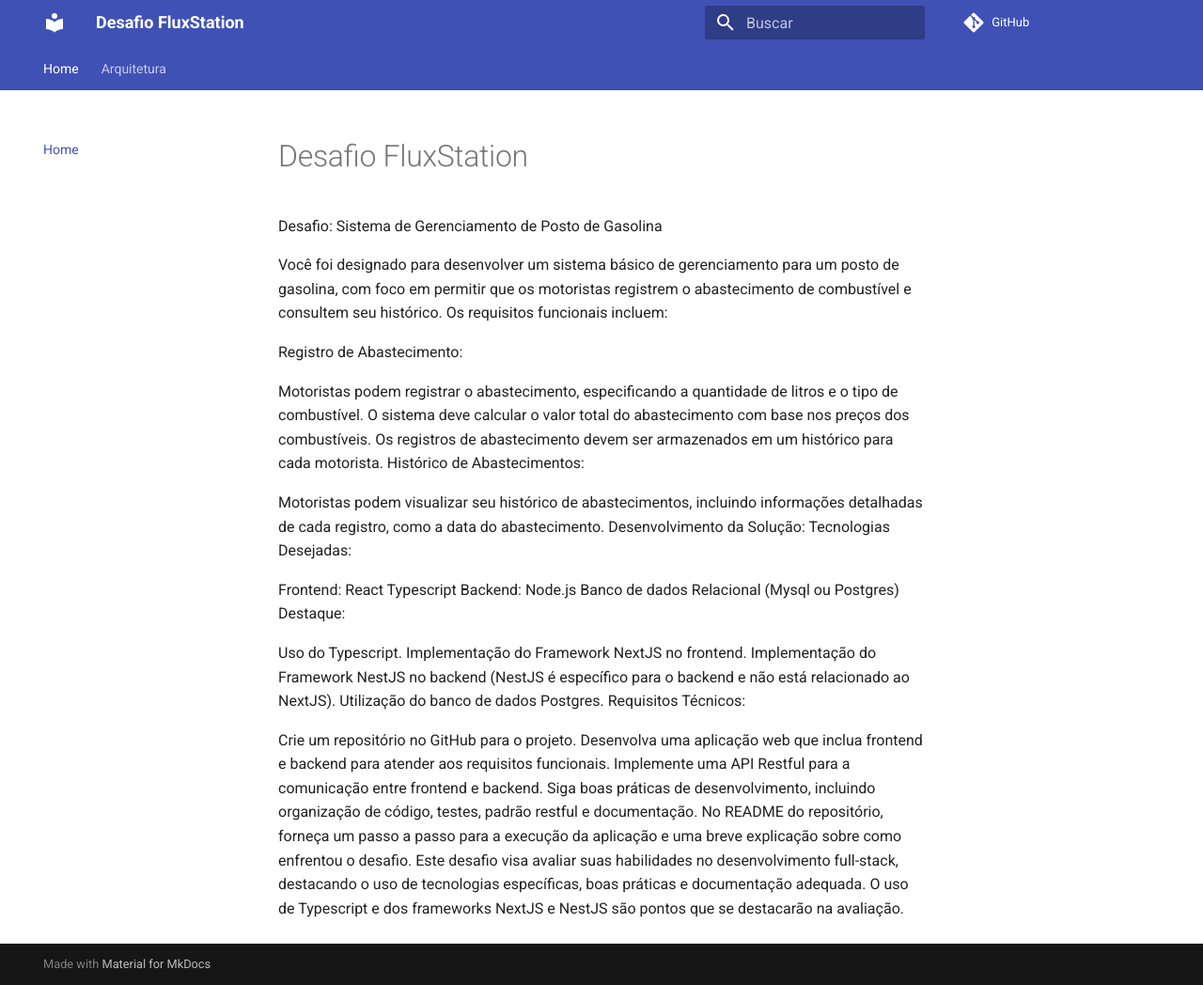
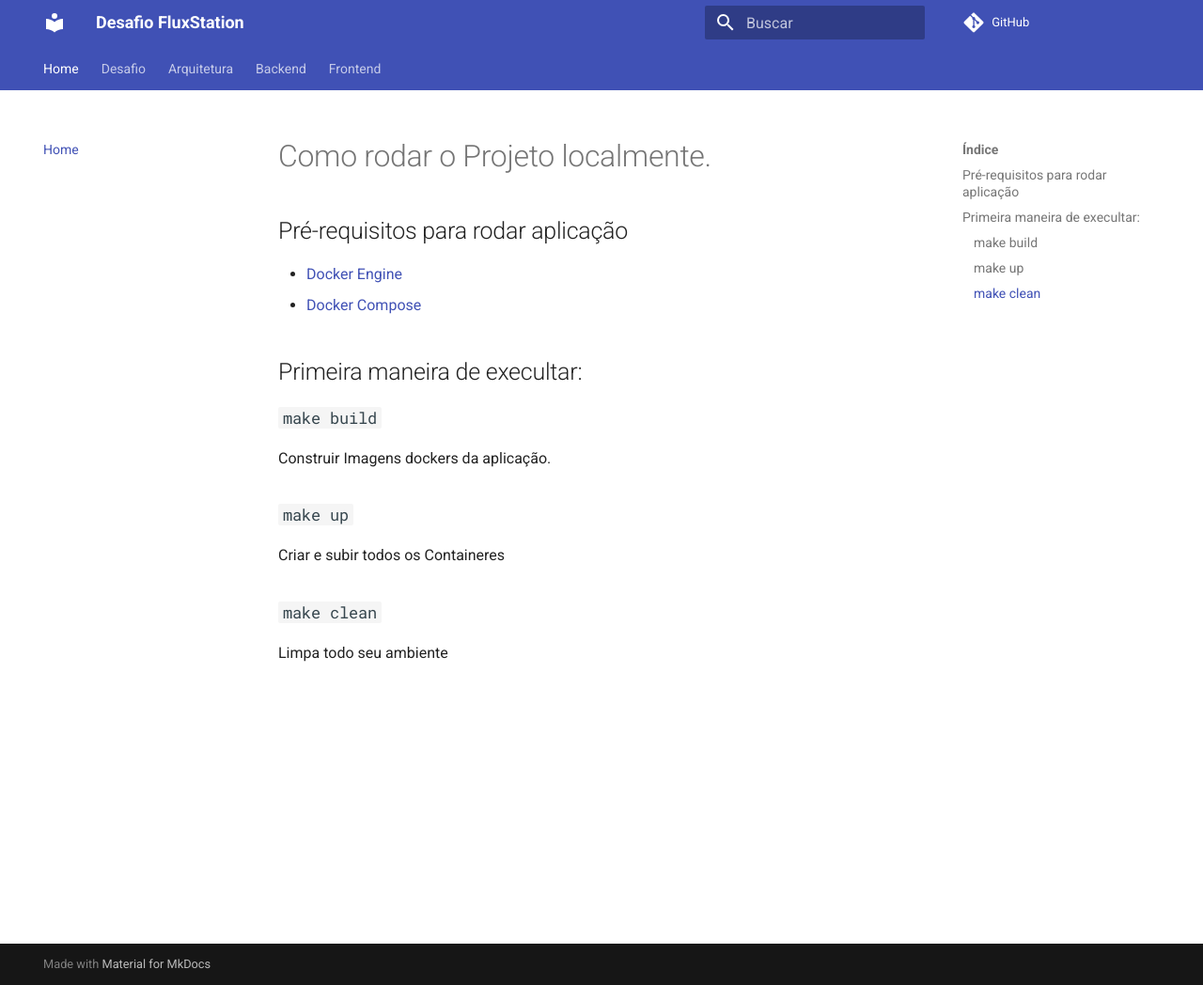
Before and after one commit to francisco1code/Desafio-FluxStation, an MkDocs documentation site: the page built from docs/index.md, in a window 1280 px wide and 1048 px high. Shown: the whole window at 94% size. Built offline with MkDocs 1.6.1 and Material for MkDocs 9.7.7, drawn with Linux system fonts in a browser that asks for light colours; comment, search, counter and statistics services are not loaded.

Commit message:
Added new documents page

```diff
--- a/docs/index.md
+++ b/docs/index.md
@@ -1,34 +1,20 @@
-# Desafio FluxStation
+# Como rodar o Projeto localmente.
 
-Desafio: Sistema de Gerenciamento de Posto de Gasolina
+## Pré-requisitos para rodar aplicação
 
-Você foi designado para desenvolver um sistema básico de gerenciamento para um posto de gasolina, com foco em permitir que os motoristas registrem o abastecimento de combustível e consultem seu histórico. Os requisitos funcionais incluem:
+- [Docker Engine](https://docs.docker.com/engine/install/)
+- [Docker Compose](https://docs.docker.com/compose/install/)
 
-Registro de Abastecimento:
+## Primeira maneira de execultar:
 
-Motoristas podem registrar o abastecimento, especificando a quantidade de litros e o tipo de combustível.
-O sistema deve calcular o valor total do abastecimento com base nos preços dos combustíveis.
-Os registros de abastecimento devem ser armazenados em um histórico para cada motorista.
-Histórico de Abastecimentos:
+### `make build`
 
-Motoristas podem visualizar seu histórico de abastecimentos, incluindo informações detalhadas de cada registro, como a data do abastecimento.
-Desenvolvimento da Solução:
-Tecnologias Desejadas:
+Construir Imagens dockers da aplicação.
 
-Frontend: React Typescript
-Backend: Node.js
-Banco de dados Relacional (Mysql ou Postgres)
-Destaque:
+### `make up`
 
-Uso do Typescript.
-Implementação do Framework NextJS no frontend.
-Implementação do Framework NestJS no backend (NestJS é específico para o backend e não está relacionado ao NextJS).
-Utilização do banco de dados Postgres.
-Requisitos Técnicos:
+Criar e subir todos os Containeres
 
-Crie um repositório no GitHub para o projeto.
-Desenvolva uma aplicação web que inclua frontend e backend para atender aos requisitos funcionais.
-Implemente uma API Restful para a comunicação entre frontend e backend.
-Siga boas práticas de desenvolvimento, incluindo organização de código, testes, padrão restful e documentação.
-No README do repositório, forneça um passo a passo para a execução da aplicação e uma breve explicação sobre como enfrentou o desafio.
-Este desafio visa avaliar suas habilidades no desenvolvimento full-stack, destacando o uso de tecnologias específicas, boas práticas e documentação adequada. O uso de Typescript e dos frameworks NextJS e NestJS são pontos que se destacarão na avaliação.
+### `make clean`
+
+Limpa todo seu ambiente
--- a/mkdocs.yml
+++ b/mkdocs.yml
@@ -10,4 +10,7 @@ theme:
 
 nav:
         - Home: index.md
+        - Desafio: desafio.md
         - Arquitetura: arquitetura.md
+        - Backend: backend.md
+        - Frontend: frontend.md
```
Also changed, not shown: docs/desafio.md (added, +34 -0 lines).
